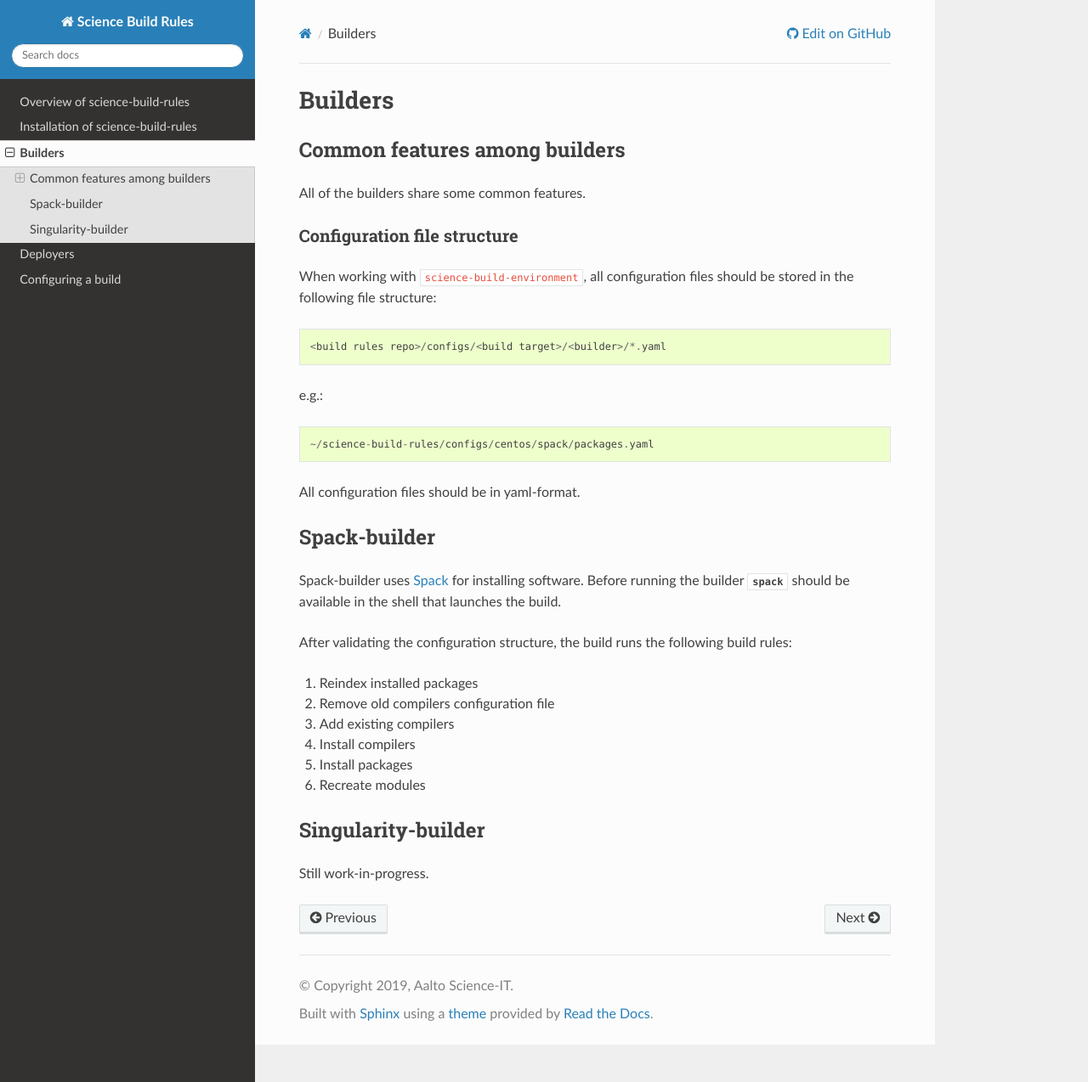
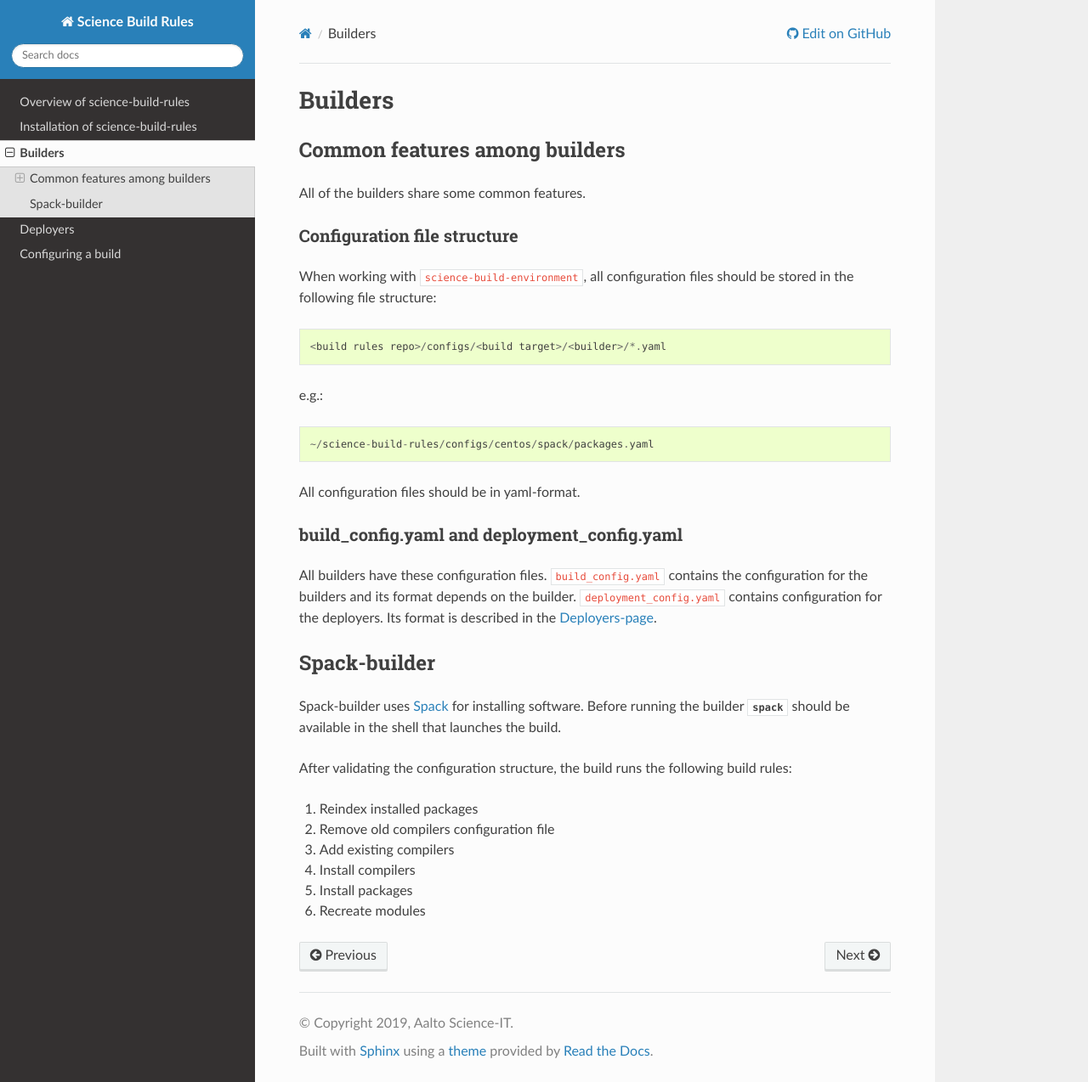
Before and after one commit to AaltoSciComp/science-build-rules, a Sphinx documentation site: the page built from docs/source/builders.rst, in a window 1280 px wide and 1274 px high. Shown: the whole window at 85% size. Built offline with Sphinx 7.4.7 and the Read the Docs theme 2.0.0, drawn with Linux system fonts in a browser that asks for light colours.

Commit message:
fgci-centos7-avx2: Setting core compilers. Adding more documentation

```diff
--- a/docs/index.rst
+++ b/docs/index.rst
@@ -10,4 +10,4 @@ Science build rules
    source/installation
    source/builders
    source/deployers
-   source/configuring_a_build
+   source/configuring
--- a/docs/source/builders.rst
+++ b/docs/source/builders.rst
@@ -22,8 +22,17 @@ e.g.::
 
 All configuration files should be in yaml-format.
 
+build_config.yaml and deployment_config.yaml
+============================================
+
+All builders have these configuration files. ``build_config.yaml``
+contains the configuration for the builders and its format depends
+on the builder. ``deployment_config.yaml`` contains configuration
+for the deployers. Its format is described in the
+:ref:`Deployers-page <deployers>`.
+
 ..
   Add chapters on individual builders
 
 .. include:: builders/spack.rst
-.. include:: builders/singularity.rst
+.. .. include:: builders/singularity.rst
--- a/docs/source/configuring_a_build.rst
+++ b/docs/source/configuring.rst
@@ -1,3 +1,5 @@
 =======================
 Configuring a build
 =======================
+
+.. include: configuration/spack.rst
--- a/docs/source/deployers.rst
+++ b/docs/source/deployers.rst
@@ -1,3 +1,6 @@
+
+.. _deployers:
+
 =========
 Deployers
 =========
```
Also changed, not shown: 1 other file.
